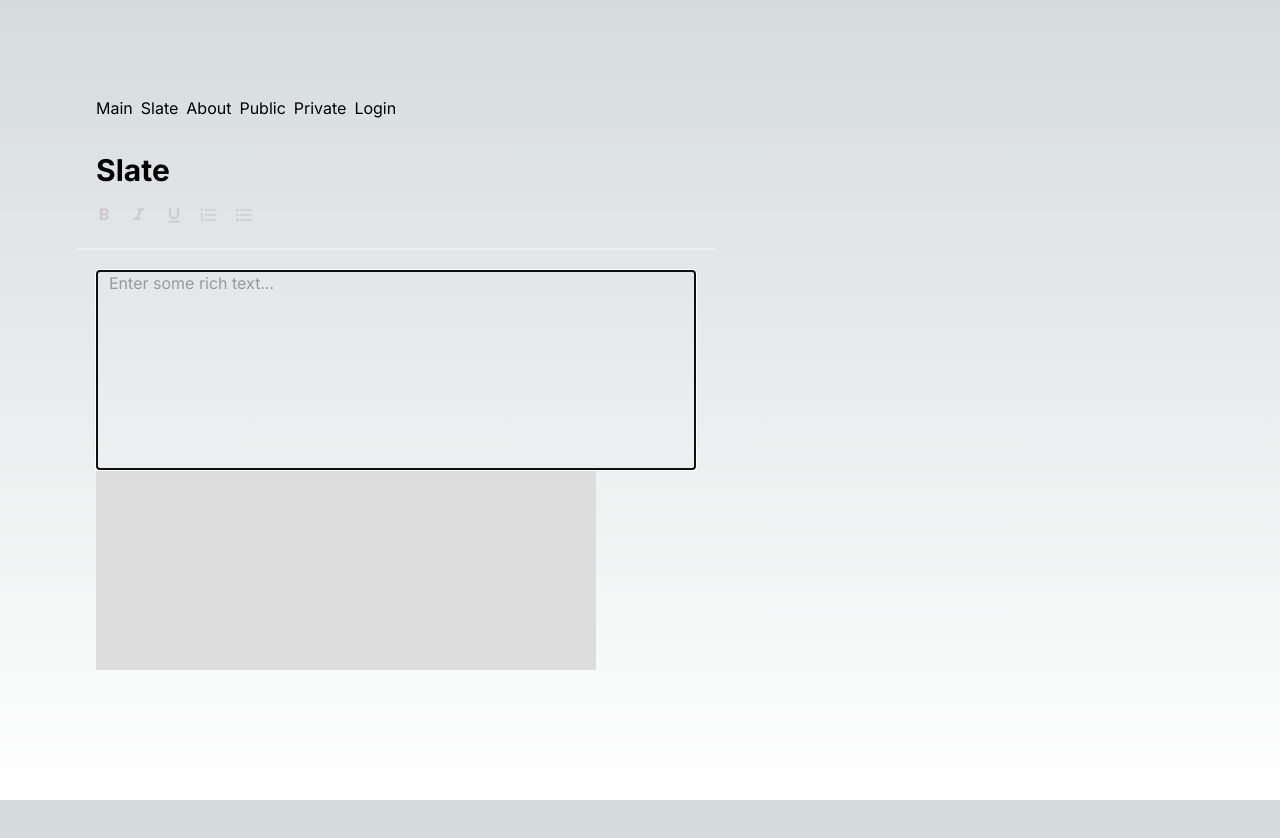
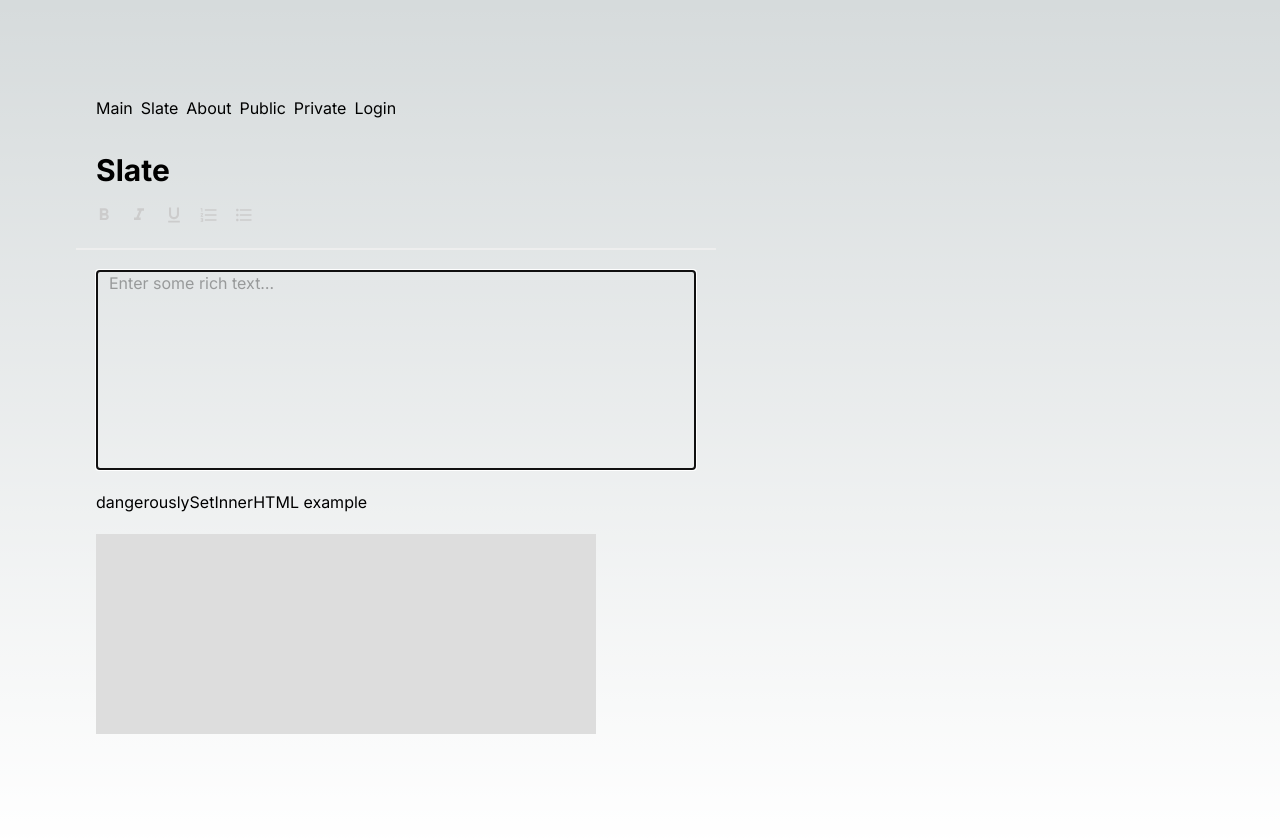
Before and after one commit to redrockjs/nextjs-auth-with-protected-routes, a Next.js app: page /slate in a window 1280 px wide. Shown: the top 838 px of the page. Before the commit the page ends 800 px from the top, so only its background shows below. Built offline with nearby package versions, Linux system fonts and the light colour scheme; no server answers; what next-redux-wrapper would draw is missing.

Commit message:
fix: update worked

```diff
--- a/src/view/Slate/Slate.tsx
+++ b/src/view/Slate/Slate.tsx
@@ -38,6 +38,9 @@ export function SlateEditorView() {
 
       <SlateEditor onChange={setValue} defaultValue={value}/>
 
+      <p style={{margin: '20px 0'}}>
+        dangerouslySetInnerHTML example
+      </p>
       <div style={{width: '500px', height: '200px', background: '#DDD', color: '#000'}}
            dangerouslySetInnerHTML={{
              __html: output
```
